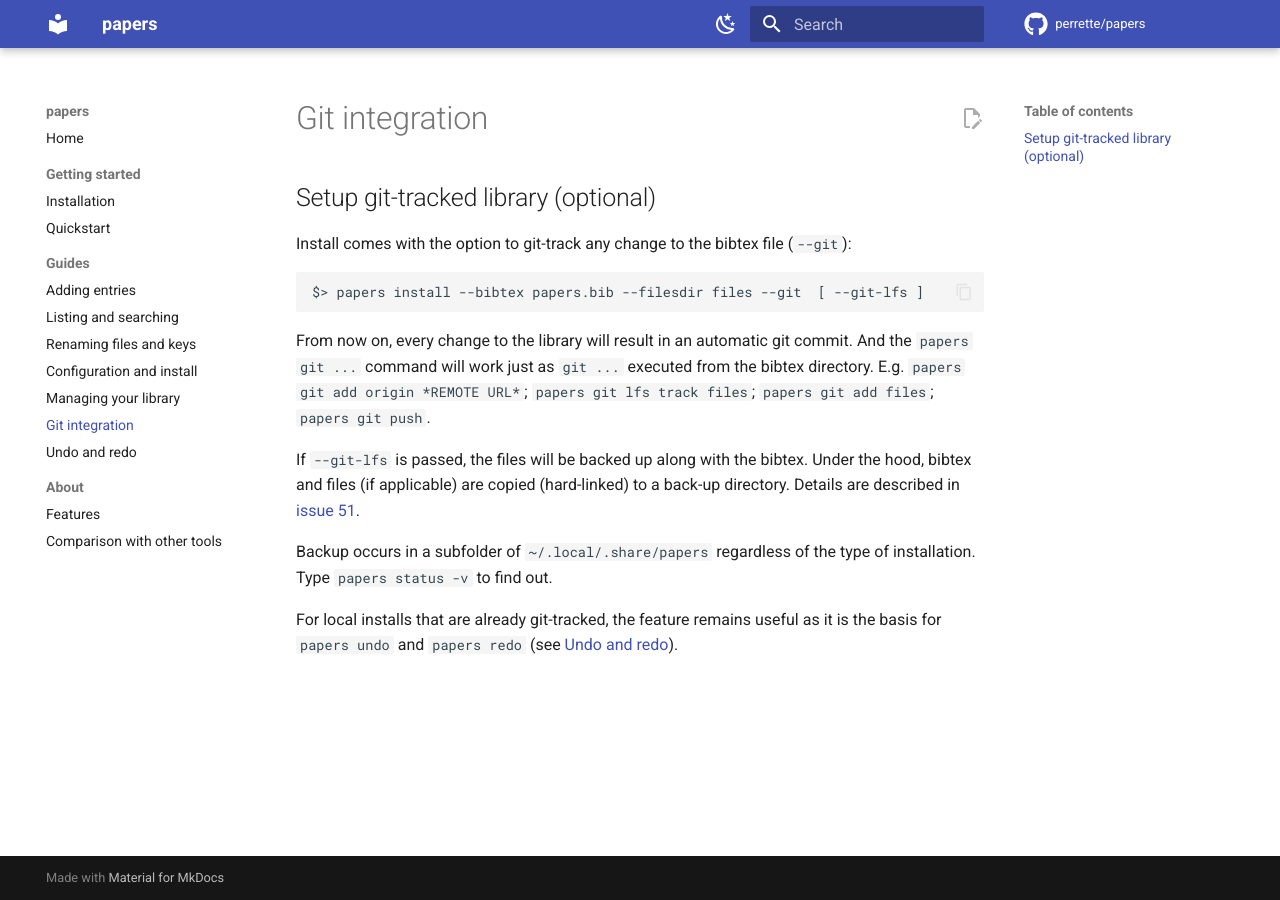
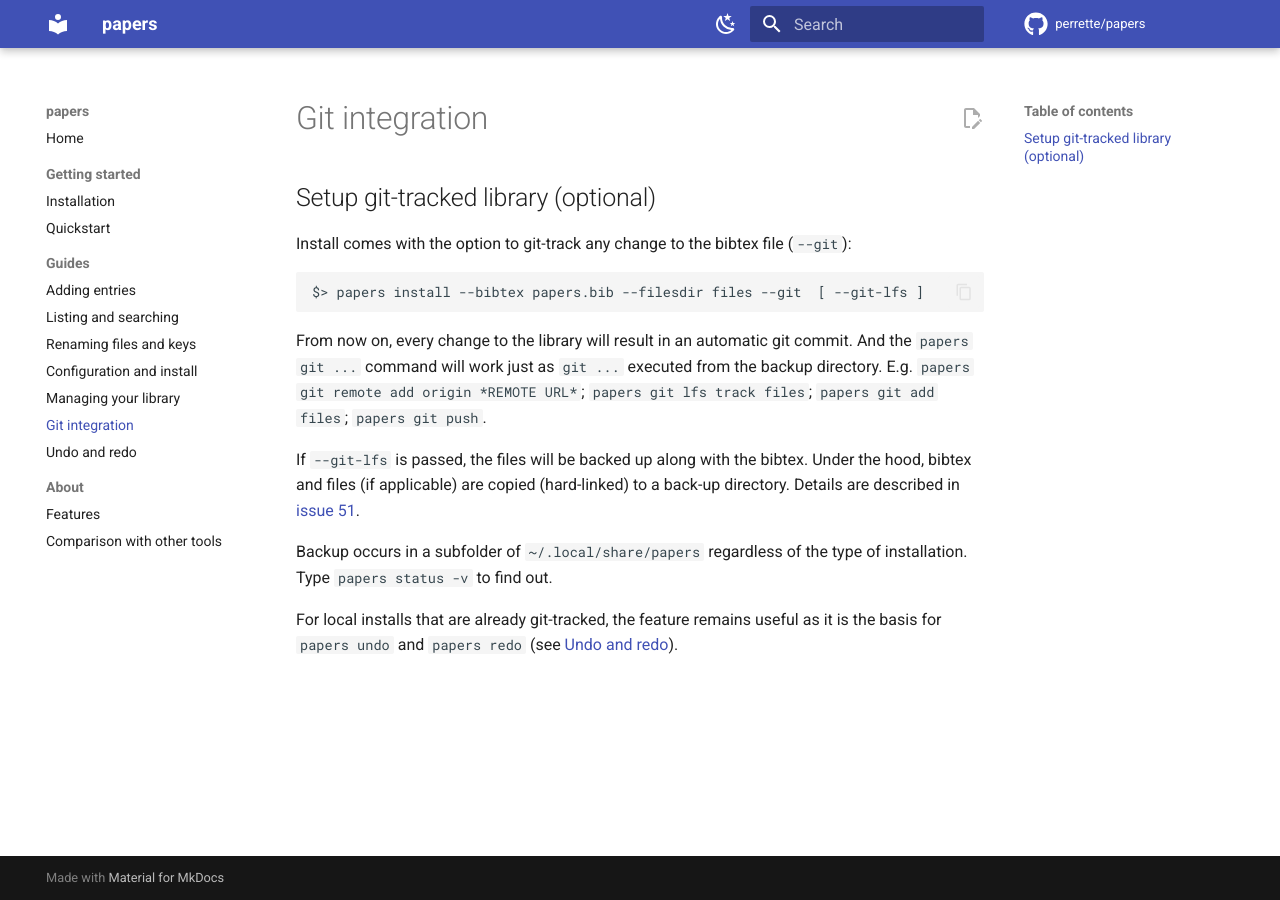
Before and after one commit to perrette/papers, an MkDocs documentation site: the page built from docs/git.md, in a window 1280 px wide. Built offline with MkDocs 1.6.1 and Material for MkDocs 9.7.7, drawn with Linux system fonts in a browser that asks for light colours; comment, search, counter and statistics services are not loaded.

Commit message:
chore: tidy repository and docs
- gitignore mkdocs output (site/), .venv* variants, notes/ and dummy_library.bib
- docs/git.md: fix backup path typo (~/.local/.share -> ~/.local/share),
  'git add origin' -> 'git remote add origin', and clarify that papers git
  runs in the backup directory, not the bibtex directory

```diff
--- a/docs/git.md
+++ b/docs/git.md
@@ -11,7 +11,7 @@ $> papers install --bibtex papers.bib --filesdir files --git  [ --git-lfs ]
 
 From now on, every change to the library will result in an automatic git
 commit. And the `papers git ...` command will work just as `git ...` executed
-from the bibtex directory. E.g. `papers git add origin *REMOTE URL*`;
+from the backup directory. E.g. `papers git remote add origin *REMOTE URL*`;
 `papers git lfs track files`; `papers git add files`; `papers git push`.
 
 If `--git-lfs` is passed, the files will be backed up along with the bibtex.
@@ -19,7 +19,7 @@ Under the hood, bibtex and files (if applicable) are copied (hard-linked) to a
 back-up directory. Details are described in
 [issue 51](https://github.com/perrette/papers/issues/51).
 
-Backup occurs in a subfolder of `~/.local/.share/papers` regardless of the type
+Backup occurs in a subfolder of `~/.local/share/papers` regardless of the type
 of installation. Type `papers status -v` to find out.
 
 For local installs that are already git-tracked, the feature remains useful as
```
Also changed, not shown: 1 other file.
